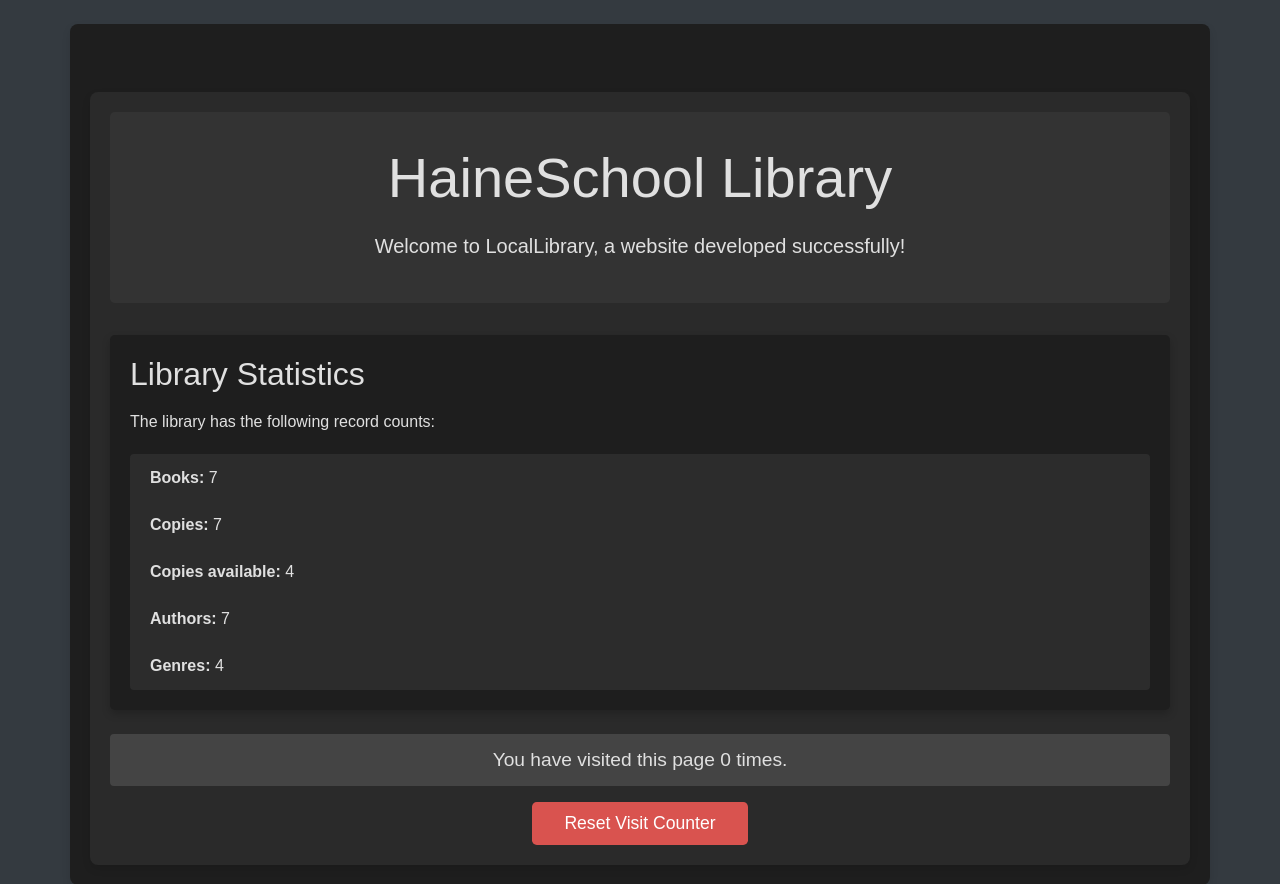
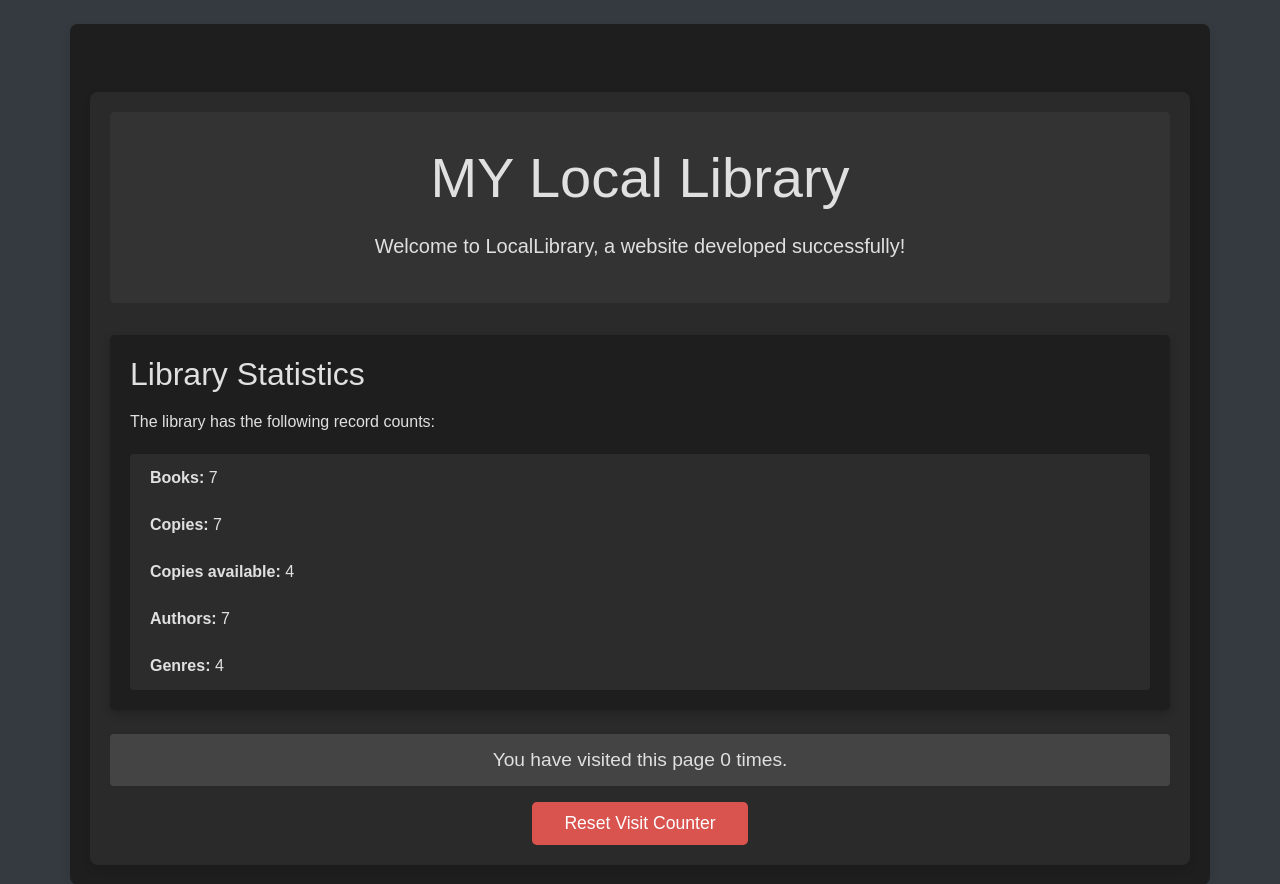
Before and after one commit to orrjaejun/django_local_library, a Django app: page /catalog/ in a window 1280 px wide. Shown: the part 62-946 px from the top of the page. Run offline with Django 5.2, Linux system fonts and the light colour scheme; data comes from the database, SQL or seed files in the repository; some libraries are stand-ins or nearby versions.

Commit message:
change title

```diff
--- a/locallibrary/catalog/templates/index.html
+++ b/locallibrary/catalog/templates/index.html
@@ -3,7 +3,7 @@
 {% block content %}
   <div class="container mt-5">
     <div class="jumbotron">
-      <h1 class="display-4 text-center">HaineSchool Library</h1>
+      <h1 class="display-4 text-center">MY Local Library</h1>
       <p class="lead text-center">Welcome to LocalLibrary, a website developed successfully!</p>
     </div>
 
```
